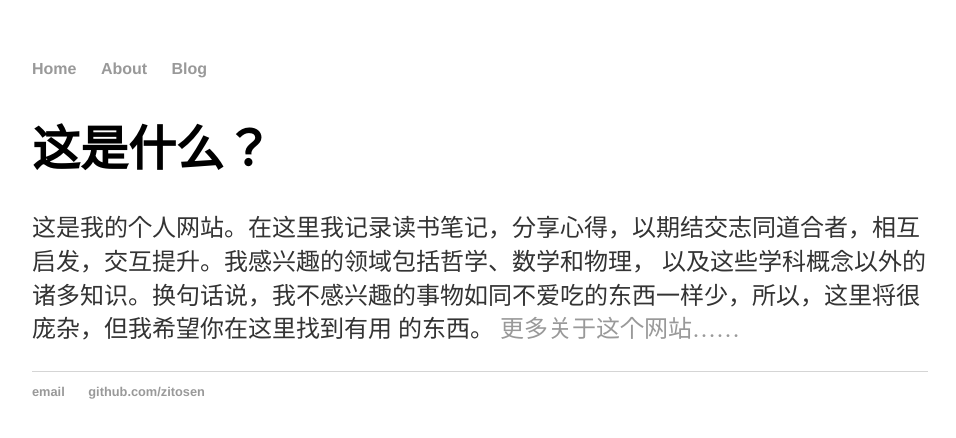
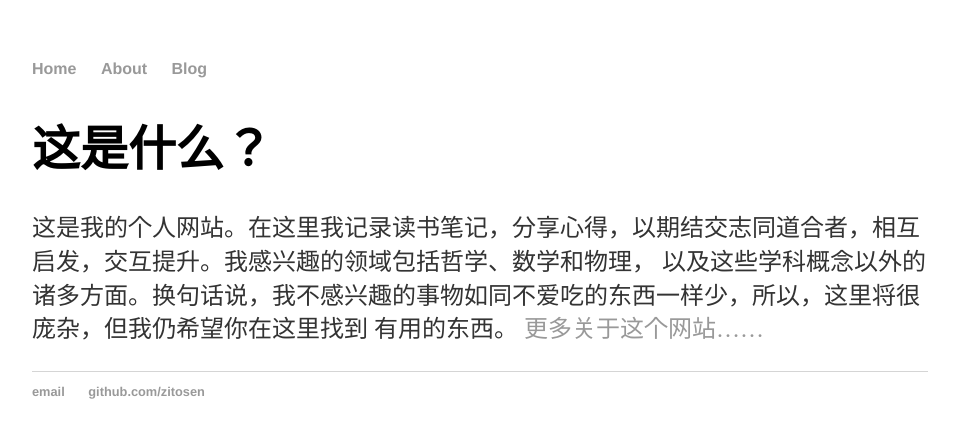
Before and after one commit to zitosen/zitosen.github.io, a Jekyll site: the page built from index.html, in a window 1280 px wide. Shown: the top 438 px of the page, without its empty margins (160-1116 px from the left). Built offline with Jekyll 4.4.1, drawn with Linux system fonts in a browser that asks for light colours.

Commit message:
Update index.html

```diff
--- a/index.html
+++ b/index.html
@@ -5,8 +5,8 @@ title: zito's homepage
 <div class="blurb">
 	<h1> 这是什么？ </h1>
 	<p> 这是我的个人网站。在这里我记录读书笔记，分享心得，以期结交志同道合者，相互启发，交互提升。我感兴趣的领域包括哲学、数学和物理，
-	    以及这些学科概念以外的诸多知识。换句话说，我不感兴趣的事物如同不爱吃的东西一样少，所以，这里将很庞杂，但我希望你在这里找到有用
-	    的东西。
+	    以及这些学科概念以外的诸多方面。换句话说，我不感兴趣的事物如同不爱吃的东西一样少，所以，这里将很庞杂，但我仍希望你在这里找到
+	    有用的东西。
 		<a href="/about"> 更多关于这个网站……
 		</a>
 	</p>
```
